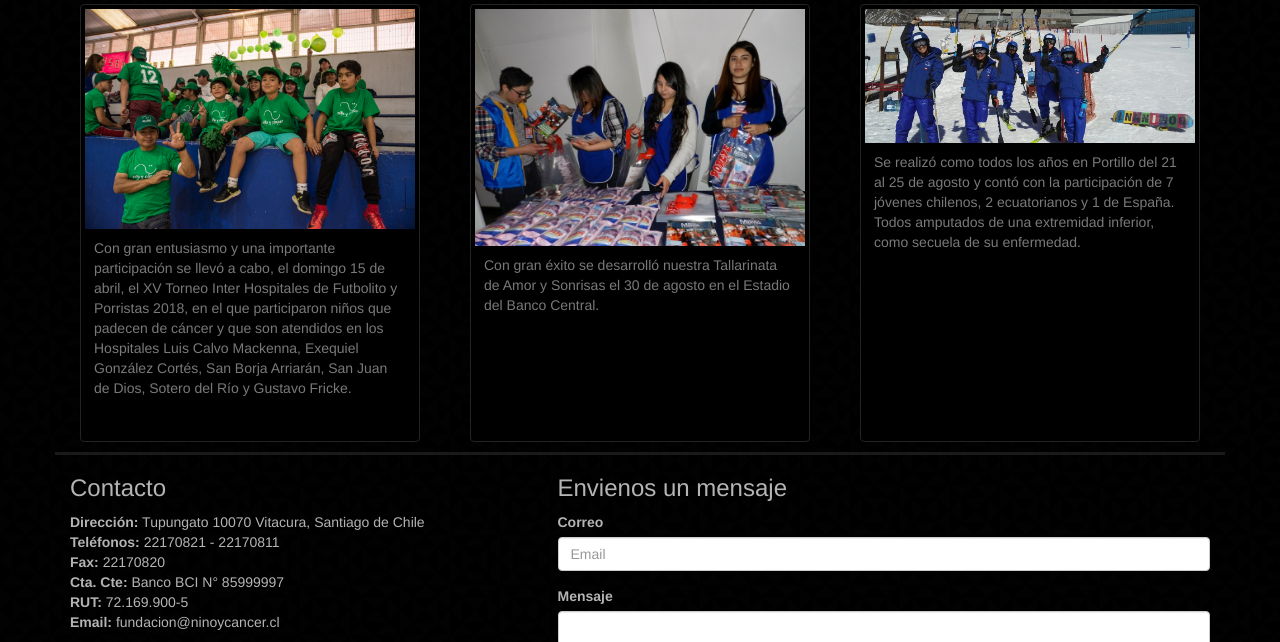
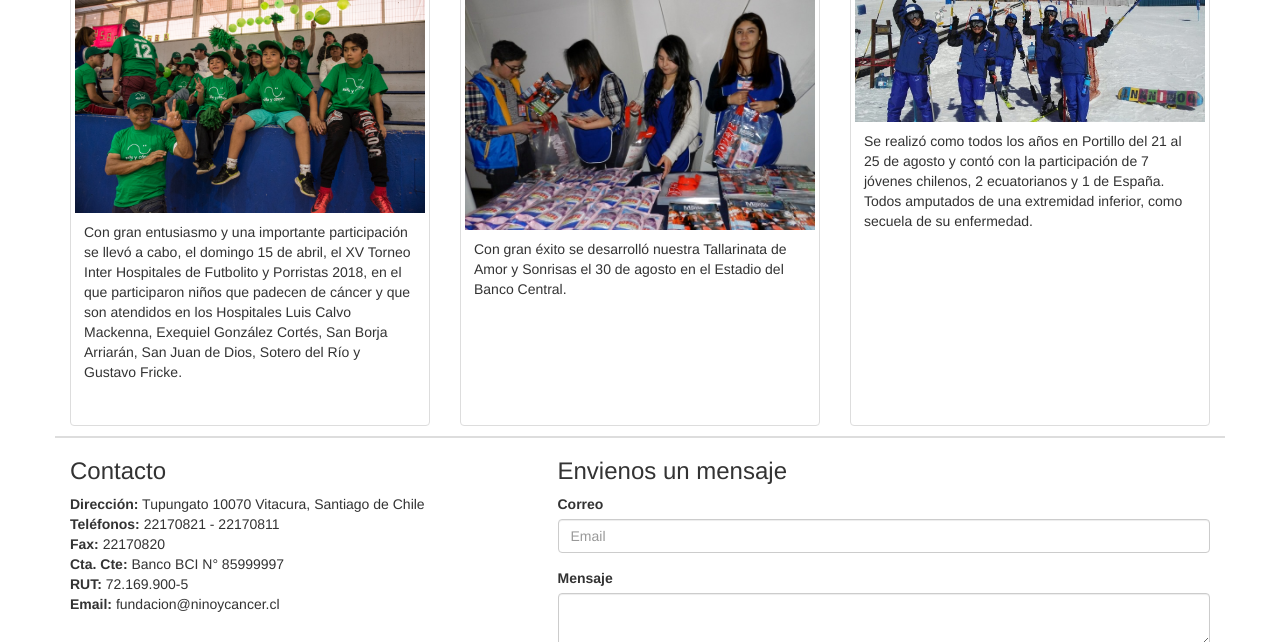
Before and after one commit to patriciopenamunoz/E4CP2A1, a plain HTML site: page index.html in a window 1280 px wide. Shown: the part 715-1357 px from the top of the page. Drawn offline with nearby package versions, Linux system fonts and the light colour scheme.

Commit message:
Cambiar estilo general de negro a blanco.

```diff
--- a/styles/main.css
+++ b/styles/main.css
@@ -1,9 +1,6 @@
 body{
-  background-image: url('../images/country-quilt-dark.png');
-  background-color: black;
   margin: 0;
   padding-top: 91px;
-  color: rgb(180, 180, 180);
 }
 
 nav.navbar{
@@ -28,7 +25,7 @@ nav.navbar{
 /* FOOTER */
 #footer{
   position: relative;
-  border-top: solid 3px rgb(26, 26, 26);
+  border-top: solid 2px rgb(221, 221, 221);
   margin-top: 10px;
 }
 #footer ul{
@@ -51,19 +48,6 @@ nav.navbar{
   height: 30vh;
 }
 /* ####################### */
-
-.contenido{
-  margin-top:20px;
-  margin-bottom: 20px;
-}
-.contenido .thumbnail{
-  background-color: black;
-  border-color: #232323;
-  margin: 10px;
-}
-.contenido .thumbnail .caption{
-  color: #797979;
-}
 
 .contenido.con-fondo{
   background-color: black;
```
Also changed, not shown: images/country-quilt-dark.png (deleted).
